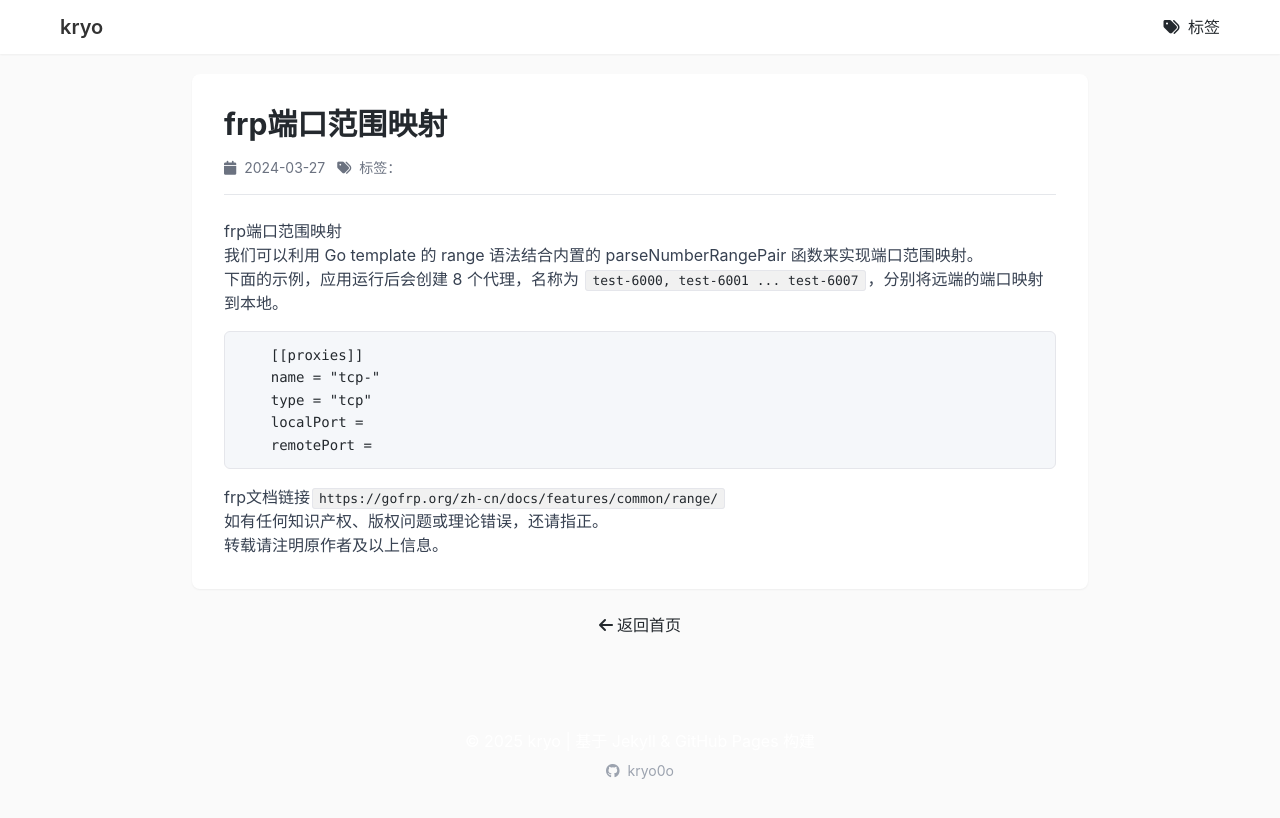
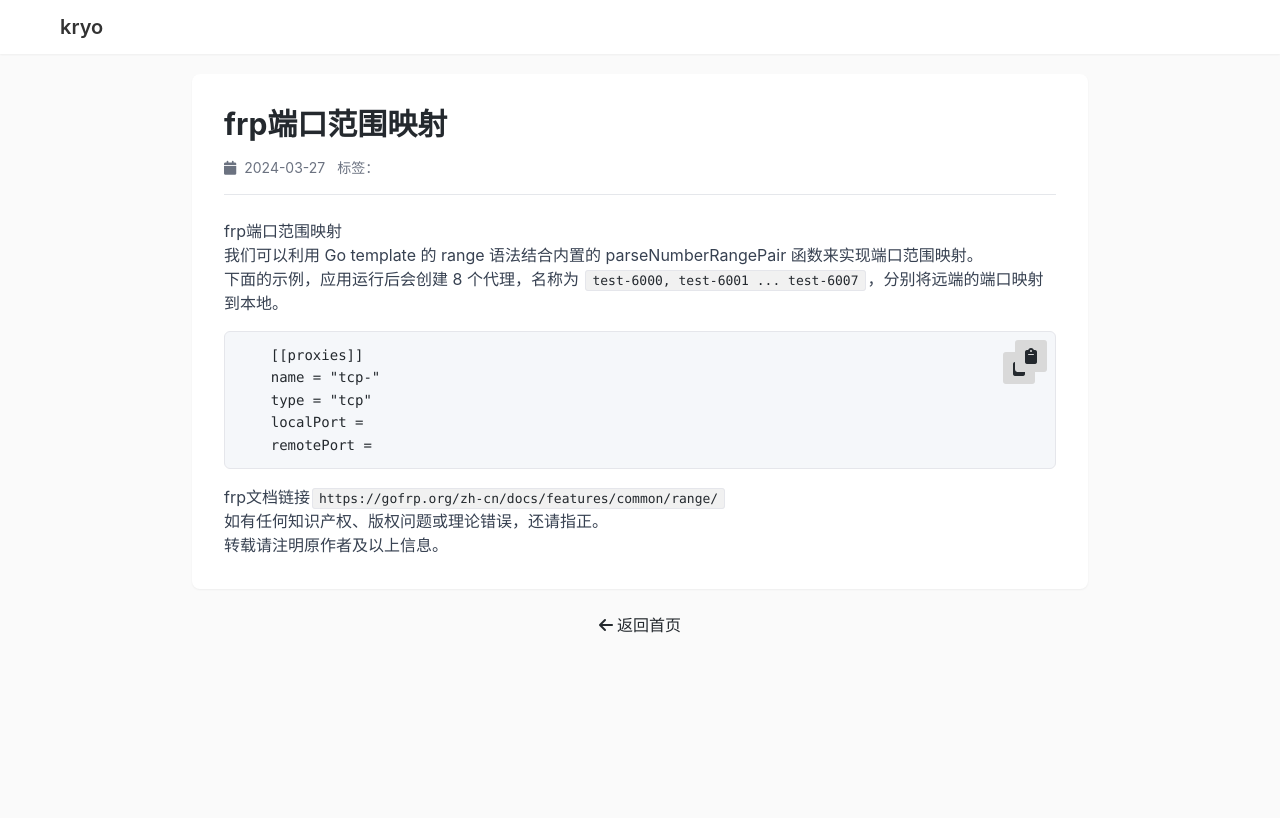
Before and after one commit to kryo0o/kryo0o.github.io, a Jekyll site: the page built from _posts/2024-04-17-frp端口范围映射.md, in a window 1280 px wide. Shown: the top 818 px of the page. Built offline with Jekyll 4.4.1, drawn with Linux system fonts in a browser that asks for light colours; nearby versions of some CDN libraries.

Commit message:
Update default.html

```diff
--- a/_layouts/default.html
+++ b/_layouts/default.html
@@ -3,18 +3,9 @@
 <head>
   <meta charset="UTF-8">
   <meta name="viewport" content="width=device-width, initial-scale=1.0">
-  <!-- SEO元标签优化 -->
-  <meta name="description" content="{% if page.description %}{{ page.description }}{% else %}{{ site.description | default: '技术博客分享' }}{% endif %}">
-  <meta name="author" content="{{ site.author | default: 'kryo' }}">
-  <title>{% if page.title %}{{ page.title }} - {{ site.title }}{% else %}{{ site.title }}{% endif %}</title>
-
-  <!-- 锁定资源版本，提升稳定性 -->
-  <script src="https://cdn.tailwindcss.com/v3.3.5"></script>
-  <link rel="stylesheet" href="https://cdnjs.cloudflare.com/ajax/libs/font-awesome/6.4.0/css/all.min.css" integrity="sha512-iecdLmaskl7CVkqkXNQ/ZH/XLlvWZOJyj7Yy7tcenmpD1ypASozpmT/E0iPtmFIB46ZmdtAc9eNBvH0H/ZpiBw==" crossorigin="anonymous" referrerpolicy="no-referrer">
-
-  <!-- 网站图标 -->
-  <link rel="icon" href="{{ site.favicon | default: '/favicon.ico' }}">
-
+  <title>{% if page.title %}{{ page.title }}{% else %}{{ site.title }}{% endif %}</title>
+  <script src="https://cdn.tailwindcss.com"></script>
+  <link rel="stylesheet" href="https://cdnjs.cloudflare.com/ajax/libs/font-awesome/6.4.0/css/all.min.css">
   <style>
     :root {
       --color-text-main: #24292e;
@@ -52,15 +43,8 @@
     a {
       text-decoration: none;
       color: inherit;
-      transition: color 0.2s ease;
     }
 
-    a:focus {
-      outline: 2px solid #4096ff;
-      outline-offset: 2px;
-    }
-
-    /* 头部导航优化 */
     header.header-wrapper {
       width: 100%;
       background: #fff;
@@ -77,31 +61,19 @@
       padding: 0 20px;
     }
 
-    .site-nav {
-      display: flex;
-      justify-content: space-between;
-      align-items: center;
-    }
-
     .site-title {
       font-size: 20px;
       font-weight: 600;
       color: #333;
     }
 
-    .site-title[aria-current="page"] {
-      color: #4096ff;
-      font-weight: 700;
-    }
-
     main.container-main {
       max-width: 1200px;
       margin: 0 auto;
       padding: 20px;
-      content-visibility: auto; /* 提升渲染性能 */
     }
 
-    /* 代码样式优化（合并重复定义） */
+    /* 行内代码样式 */
     .container-main p > code,
     .container-main li > code,
     .container-main span > code,
@@ -125,25 +98,53 @@
       margin: 16px 0;
       overflow-x: auto;
       overflow-y: hidden;
-      position: relative;
+      position: relative; /* 新增：为粘贴按钮提供定位基准 */
       font-size: 14px;
       line-height: 1.6;
       max-width: 100%;
       scrollbar-width: thin;
       scrollbar-color: var(--color-border) var(--color-bg-code-block);
-      tabindex: 0; /* 支持键盘滚动 */
     }
 
+    /* 代码块粘贴按钮 */
+    .code-copy-btn {
+      position: absolute;
+      top: 8px;
+      right: 8px;
+      width: 32px;
+      height: 32px;
+      border-radius: var(--border-radius-sm);
+      background-color: var(--color-bg-copy-btn);
+      border: none;
+      color: var(--color-text-main);
+      cursor: pointer;
+      display: flex;
+      align-items: center;
+      justify-content: center;
+      transition: all 0.2s ease;
+      z-index: 10;
+    }
+
+    .code-copy-btn:hover {
+      background-color: var(--color-bg-copy-btn-hover);
+      transform: scale(1.05);
+    }
+
+    .code-copy-btn i {
+      font-size: 16px;
+    }
+
+    /* 滚动条样式 */
     .code-block::-webkit-scrollbar, .highlight::-webkit-scrollbar {
       width: 6px;
       height: 6px;
     }
-
     .code-block::-webkit-scrollbar-thumb, .highlight::-webkit-scrollbar-thumb {
       background-color: var(--color-border);
       border-radius: var(--border-radius-sm);
     }
 
+    /* 代码块内文本样式 */
     .code-block pre, .code-block code,
     .highlight pre, .highlight code {
       background: transparent;
@@ -218,8 +218,7 @@
       margin: 0;
     }
 
-    /* 标签样式（精准隐藏，避免误操作） */
-    .post-tags, .tag-list, .tags-container {
+    .tag-item, .tags, .post-tags, [class*="tag"], [id*="tag"] {
       display: none;
     }
 
@@ -285,32 +283,19 @@
     }
 
     @keyframes slideIn {
-      from { transform: translateX(100%); opacity: 0; }
-      to { transform: translateX(0); opacity: 1; }
+      from {
+        transform: translateX(100%);
+        opacity: 0;
+      }
+      to {
+        transform: translateX(0);
+        opacity: 1;
+      }
     }
 
     @keyframes fadeOut {
       from { opacity: 1; }
       to { opacity: 0; visibility: hidden; }
-    }
-
-    /* 响应式多断点适配 */
-    @media (max-width: 1024px) {
-      .container-main {
-        padding: 0 16px;
-      }
-      .banner-content h1 {
-        font-size: 32px;
-      }
-    }
-
-    @media (max-width: 768px) {
-      .header-inner {
-        padding: 0 12px;
-      }
-      .post-title {
-        font-size: 18px;
-      }
     }
 
     @media (max-width: 480px) {
@@ -319,10 +304,10 @@
         font-size: 12px;
       }
       .banner-content h1 {
-        font-size: 24px;
+        font-size: 28px;
       }
       .banner-content p {
-        font-size: 14px;
+        font-size: 16px;
       }
     }
   </style>
@@ -330,17 +315,9 @@
 <body>
   <header class="header-wrapper">
     <div class="header-inner">
-      <nav class="site-nav" aria-label="主导航">
-        <a href="{{ '/' | relative_url }}" class="site-title" aria-current="{% if page.url == '/' %}page{% endif %}">
-          {{ site.title }}
-        </a>
-        <!-- 可扩展导航项 -->
-        <div class="nav-links">
-          <a href="{{ '/tags.html' | relative_url }}" class="nav-link" aria-label="标签页">
-            <i class="fa-solid fa-tags mr-1"></i> 标签
-          </a>
-        </div>
-      </nav>
+      <a href="{{ '/' | relative_url }}" class="site-title">
+        {{ site.title }}
+      </a>
     </div>
   </header>
 
@@ -348,7 +325,59 @@
     {{ content }}
   </main>
 
-  <!-- 引入页脚组件 -->
-  {% include footer.html %}
+  <script>
+    // 页面加载完成后初始化代码块粘贴功能
+    document.addEventListener('DOMContentLoaded', () => {
+      // 为所有代码块添加粘贴按钮
+      const codeBlocks = document.querySelectorAll('.code-block, .highlight');
+      codeBlocks.forEach(block => {
+        // 创建粘贴按钮
+        const copyBtn = document.createElement('button');
+        copyBtn.className = 'code-copy-btn';
+        copyBtn.innerHTML = '<i class="fa-solid fa-clipboard"></i>'; // 使用剪贴板图标模拟豆包粘贴图标
+        copyBtn.title = '复制代码';
+
+        // 添加点击事件
+        copyBtn.addEventListener('click', () => {
+          // 获取代码块内的文本内容
+          const codeElement = block.querySelector('code') || block.querySelector('pre');
+          const codeText = codeElement?.textContent || '';
+
+          if (codeText) {
+            // 复制到剪贴板
+            navigator.clipboard.writeText(codeText).then(() => {
+              showNotification('复制成功', 'success');
+              // 临时更改图标显示成功状态
+              copyBtn.innerHTML = '<i class="fa-solid fa-check"></i>';
+              setTimeout(() => {
+                copyBtn.innerHTML = '<i class="fa-solid fa-clipboard"></i>';
+              }, 1500);
+            }).catch(err => {
+              showNotification('复制失败，请手动复制', 'error');
+              console.error('复制失败:', err);
+            });
+          } else {
+            showNotification('没有可复制的内容', 'error');
+          }
+        });
+
+        // 将按钮添加到代码块
+        block.appendChild(copyBtn);
+      });
+
+      // 显示通知提示
+      function showNotification(message, type) {
+        const notification = document.createElement('div');
+        notification.className = `notification ${type}`;
+        notification.textContent = message;
+        document.body.appendChild(notification);
+
+        // 3秒后自动移除通知
+        setTimeout(() => {
+          notification.remove();
+        }, 3000);
+      }
+    });
+  </script>
 </body>
 </html>
```
Also changed, not shown: other parts of _layouts/default.html (+3 -4 lines).
